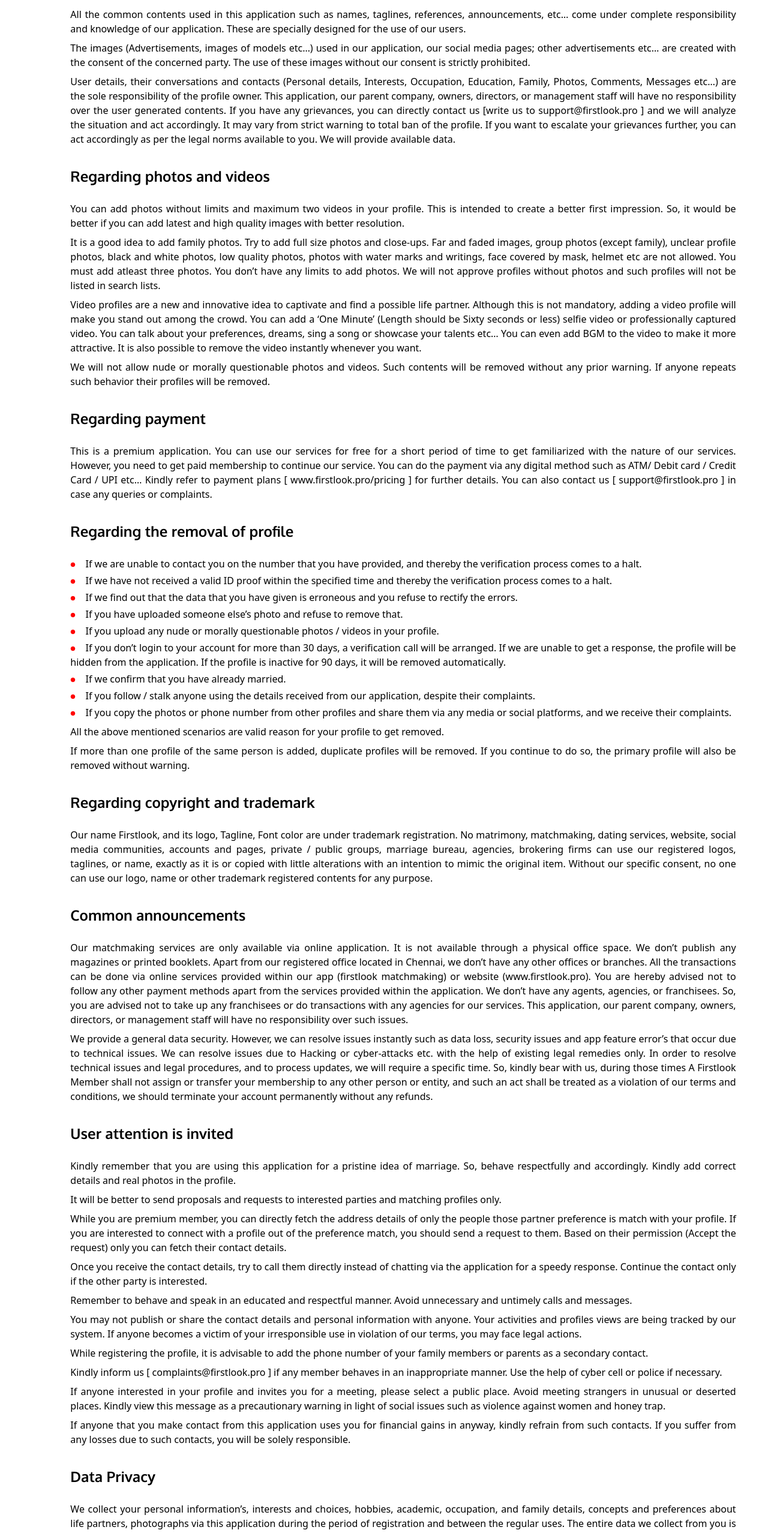
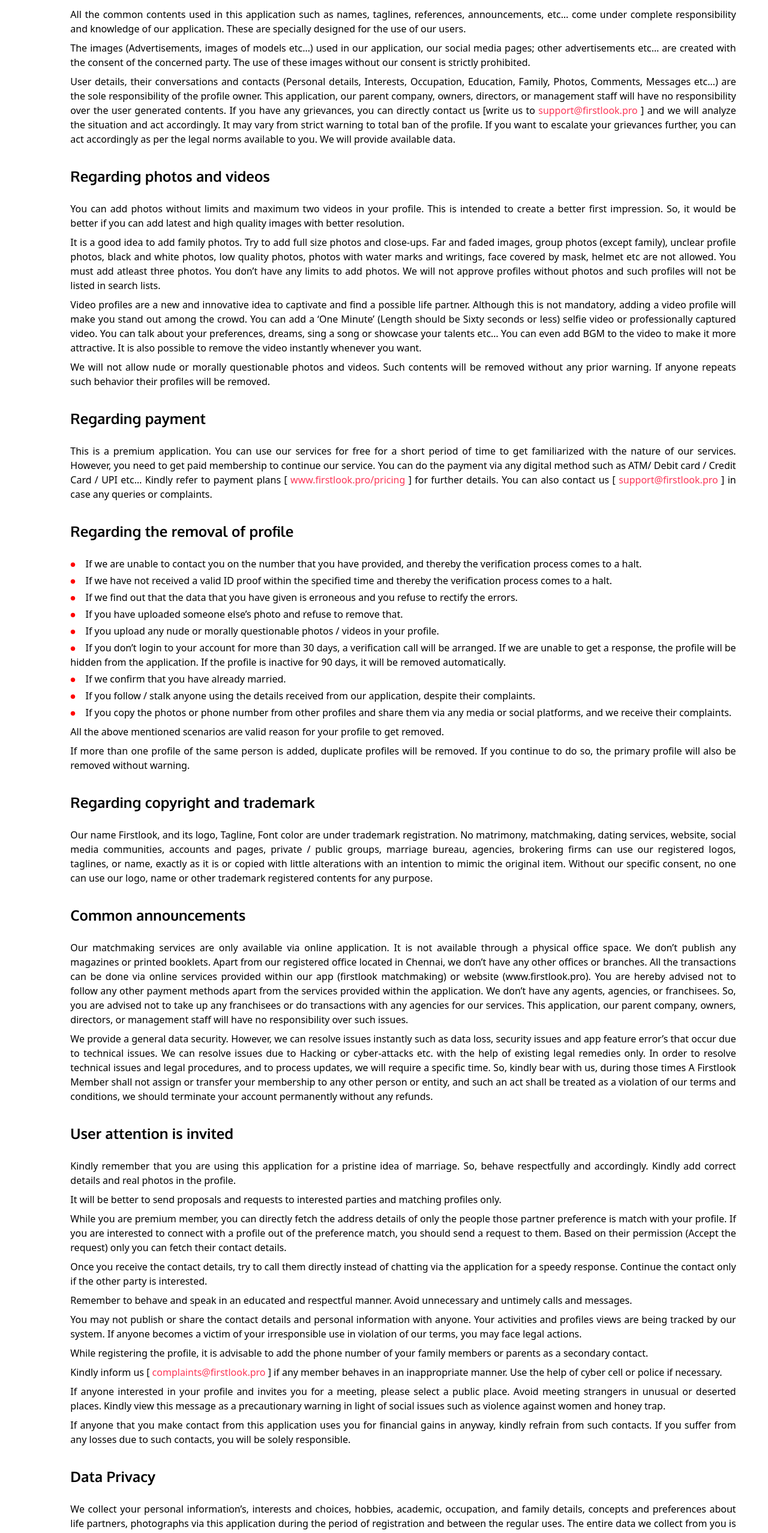
Before and after one commit to MCABEE/Firstlook_McAbee, a React (Vite) app: page /termsofuse in a window 1280 px wide. Shown: the part 1760-4316 px from the top of the page at 60% size. Built offline with nearby package versions, Linux system fonts and the light colour scheme.

Commit message:
footer and policies updated

```diff
--- a/src/components/Home/Footer.jsx
+++ b/src/components/Home/Footer.jsx
@@ -34,30 +34,30 @@ const Footer = () => {
                             <nav aria-label="Footer Services Nav" className="mt-8">
                                 <ul className="space-y-4 text-sm">
                                     <li>
-                                        <a
+                                        <Link
                                             className="text-gray-700 transition hover:text-gray-700/75"
-                                            href="/"
+                                            to="/termsofuse"
                                         >
                                             Terms of Use
-                                        </a>
+                                        </Link>
                                     </li>
 
                                     <li>
-                                        <a
+                                        <Link
                                             className="text-gray-700 transition hover:text-gray-700/75"
-                                            href="/"
+                                            to="/membership/policy"
                                         >
                                             Membership Policy
-                                        </a>
+                                        </Link>
                                     </li>
 
                                     <li>
-                                        <a
+                                        <Link
                                             className="text-gray-700 transition hover:text-gray-700/75"
-                                            href="/"
+                                            to="/refund/policy"
                                         >
                                             Refund Policy
-                                        </a>
+                                        </Link>
                                     </li>
 
                                     <li>
@@ -79,12 +79,12 @@ const Footer = () => {
                                 <ul className="space-y-4 text-sm">
 
                                     <li>
-                                        <a
+                                        <Link
                                             className="text-gray-700 transition hover:text-gray-700/75"
-                                            href="/"
+                                            to="/register"
                                         >
                                             Register
-                                        </a>
+                                        </Link>
                                     </li>
 
                                     <li>
@@ -187,12 +187,12 @@ const Footer = () => {
                                     </li>
 
                                     <li>
-                                        <a
-                                            className="text-gray-500 transition hover:text-gray-700/75"
-                                            href="/"
+                                        <Link
+                                            className="text-gray-700 transition hover:text-gray-700/75"
+                                            href="/contact"
                                         >
                                             Contact
-                                        </a>
+                                        </Link>
                                     </li>
 
                                     <ul className="flex justify-center gap-6 md:justify-start lg:justify-start">
@@ -273,10 +273,10 @@ const Footer = () => {
 
 
                         <div>
-                            <p className='text-gray-700 mt-20 font-thin text-center text-justify'>
+                            <p className='text-gray-700 mt-20 font-thin text-justify'>
                                 A social network for Matchmaking, listed in Firstlook and find life partner’s for Indian’s Globally. Before registering or using this web / mobile application, everyone should read our <Link className='text-rose-600 font-normal'> Membership Policy, Terms of Use</Link> and <Link className='text-rose-600 font-normal'>Refund / Cancellation Policy</Link>  in detail.
                                 We invite peoples who are legally eligible for marriage under the rules of Govt. of India. Any kind of misuse / malpractice’s should be offensive and legally punishable.
-                                Firstlook is owned, operated and maintained by MCABEE. For more details <Link className='text-rose-600 font-normal'>Connect </Link>with us.
+                                Firstlook is owned, operated and maintained by MCABEE. For more details <Link to='/contact' className='text-rose-600 font-normal'>Connect </Link>with us.
                             </p>
                         </div>
 
--- a/src/components/RefundPolicy/Refund.jsx
+++ b/src/components/RefundPolicy/Refund.jsx
@@ -16,8 +16,8 @@ const Refund = () => {
                         time to get familiarized with the nature of our services. However, you need to get paid
                         membership to continue our service. You can do the payment via any digital method
                         such as ATM/ Debit card / Credit Card / UPI etc… Kindly refer to payment plans [
-                        www.firstlook.pro/pricing ] for further details. You can also contact us [
-                        support@firstlook.pro ] in case any queries or complaints.
+                         <span className='text-[#FC3657] font-medium'> www.firstlook.pro/pricing</span> ] for further details. You can also contact us [
+                        <span className='text-[#FC3657] font-medium'> support@firstlook.pro</span> ] in case any queries or complaints.
                     </p>
                     <p className="text-[24px] font-oxygen font-bold mt-8">
                         Refund Policy
--- a/src/components/TermsOfUse/Terms.jsx
+++ b/src/components/TermsOfUse/Terms.jsx
@@ -131,7 +131,7 @@ const Terms = () => {
                         Education, Family, Photos, Comments, Messages etc…) are the sole responsibility of the
                         profile owner. This application, our parent company, owners, directors, or management
                         staff will have no responsibility over the user generated contents. If you have any
-                        grievances, you can directly contact us [write us to support@firstlook.pro ] and we will
+                        grievances, you can directly contact us [write us to <span className='text-[#FC3657] font-medium'> support@firstlook.pro</span> ] and we will
                         analyze the situation and act accordingly. It may vary from strict warning to total ban of the
                         profile. If you want to escalate your grievances further, you can act accordingly as per the
                         legal norms available to you. We will provide available data.
@@ -171,8 +171,8 @@ const Terms = () => {
                         This is a premium application. You can use our services for free for a short period of time to
                         get familiarized with the nature of our services. However, you need to get paid membership
                         to continue our service. You can do the payment via any digital method such as ATM/ Debit
-                        card / Credit Card / UPI etc… Kindly refer to payment plans [ www.firstlook.pro/pricing ]
-                        for further details. You can also contact us [ support@firstlook.pro ] in case any queries or
+                        card / Credit Card / UPI etc… Kindly refer to payment plans [ <span className='text-[#FC3657] font-medium'> www.firstlook.pro/pricing</span> ]
+                        for further details. You can also contact us [ <span className='text-[#FC3657] font-medium'> support@firstlook.pro</span> ] in case any queries or
                         complaints.
                     </p>
                     <p className="text-[24px] font-oxygen font-bold mt-8">
@@ -292,7 +292,7 @@ const Terms = () => {
                         members or parents as a secondary contact.
                     </p>
                     <p className="text-[16px] mt-2 text-justify">
-                        Kindly inform us [ complaints@firstlook.pro ] if any member behaves in an
+                        Kindly inform us [ <span className='text-[#FC3657] font-medium'> complaints@firstlook.pro</span> ] if any member behaves in an
                         inappropriate manner. Use the help of cyber cell or police if necessary.
                     </p>
                     <p className="text-[16px] mt-2 text-justify">
```
